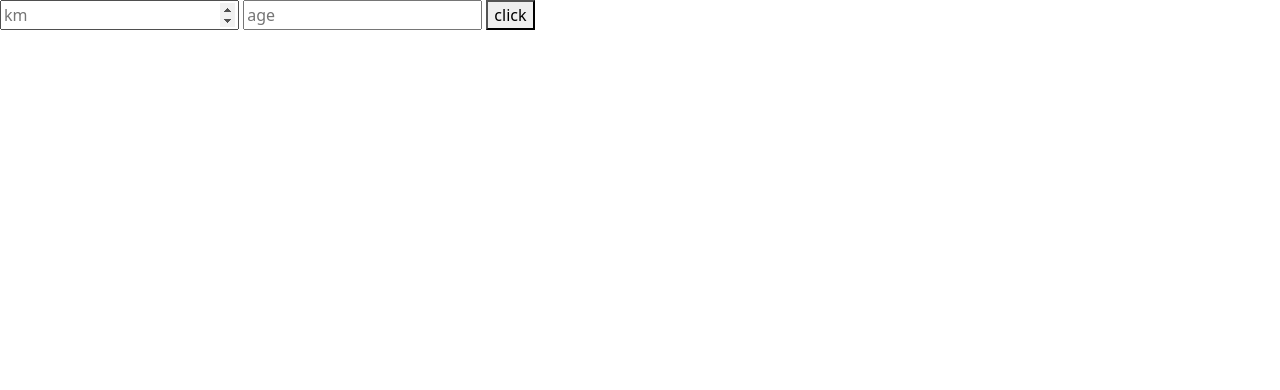
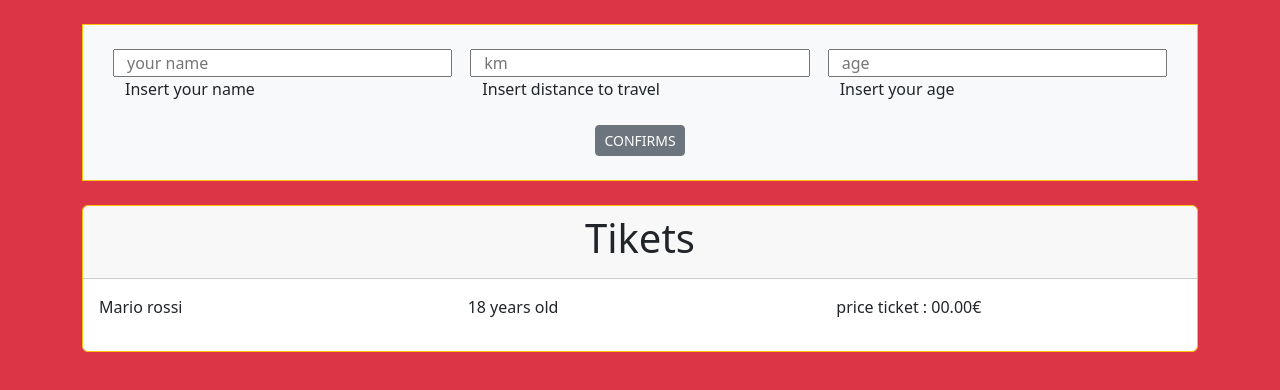
Before and after one commit to PirasSalvatore/js-biglietto-treno-form, a plain HTML site: page index.html in a window 1280 px wide. Drawn offline with nearby package versions, Linux system fonts and the light colour scheme.

Commit message:
add maistone 2

```diff
--- a/assets/css/styel.css
+++ b/assets/css/styel.css
@@ -0,0 +1,5 @@
+* {
+    padding: 0;
+    margin: 0;
+    box-sizing: border-box;
+}
--- a/assets/script/main.js
+++ b/assets/script/main.js
@@ -1,8 +1,16 @@
-// user data
+// user form data
 
+const formEl = document.querySelector('#userData');
 const userDistance = document.querySelector('#distance');
 const userAge = document.querySelector('#age');
-const btnEL = document.querySelector('button')
+const btnEL = document.querySelector('#confirms');
+const usaerName = document.querySelector('#name');
+
+// card selections
+const cardUserName = document.querySelector('#userName');
+const cardUserAge = document.querySelector('#userAge');
+const cardUserPrice = document.querySelector('#userPrice');
+
 
 // declarection variable
 const discountJuvenile = 0.2;
@@ -13,8 +21,11 @@ let userPrice = 0;
 // add event to click for confirm user data
 btnEL.addEventListener('click', function () {
     userPrice = priceCalculator(priceForKm, userDistance.value, userAge.value, discountJuvenile, discountSenior);
+    // console.log(userDistance.value, userAge.value, userPrice);
 
-    console.log(userDistance.value, userAge.value, userPrice);
+    cardUserName.innerText = usaerName.value
+    cardUserAge.innerHTML = `${userAge.value} years old`
+    cardUserPrice.innerHTML = `price ticket : ${userPrice}&euro;`
 
 })
 
--- a/index.html
+++ b/index.html
@@ -18,13 +18,50 @@
     <link rel="stylesheet" href="./assets/css/styel.css">
 </head>
 
-<body>
+<body class="bg-danger">
 
     <main>
 
-        <input type="number" id="distance" placeholder="km">
-        <input type="number" id="age" placeholder="age">
-        <button>click</button>
+        <div class="container mt-4 mb-4">
+            <form action="" id="userData" class="border border-warning bg-light">
+                <div class="row d-flex justify-content-evenly p-4">
+
+                    <div class="col-4 row">
+                        <input type="text" id="name" placeholder="your name">
+                        <label for="name">Insert your name</label>
+                    </div>
+
+                    <div class="col-4 row">
+                        <input type="number" id="distance" placeholder="km">
+                        <label for="distance">Insert distance to travel</label>
+                    </div>
+
+                    <div class="col-4 row">
+                        <input type="number" id="age" placeholder="age">
+                        <label for="age">Insert your age</label>
+                    </div>
+
+                    <div class="col text-center pt-4">
+                        <button type="button" class="btn btn-secondary btn-sm" id="confirms">CONFIRMS</button>
+                    </div>
+                </div>
+
+            </form>
+        </div>
+
+        <div class="container">
+            <div class="card border border-warning" id="tiket">
+                <div class="card-header text-center">
+                    <h1>Tikets</h1>
+                </div>
+                <div class="card-body row">
+                    <p id="userName" class="col-4">Mario rossi</p>
+                    <p id="userAge" class="col-4">18 years old</p>
+                    <p id="userPrice" class="col-4">price ticket : 00.00&euro;</p>
+                </div>
+            </div>
+        </div>
+
 
     </main>
 
```
